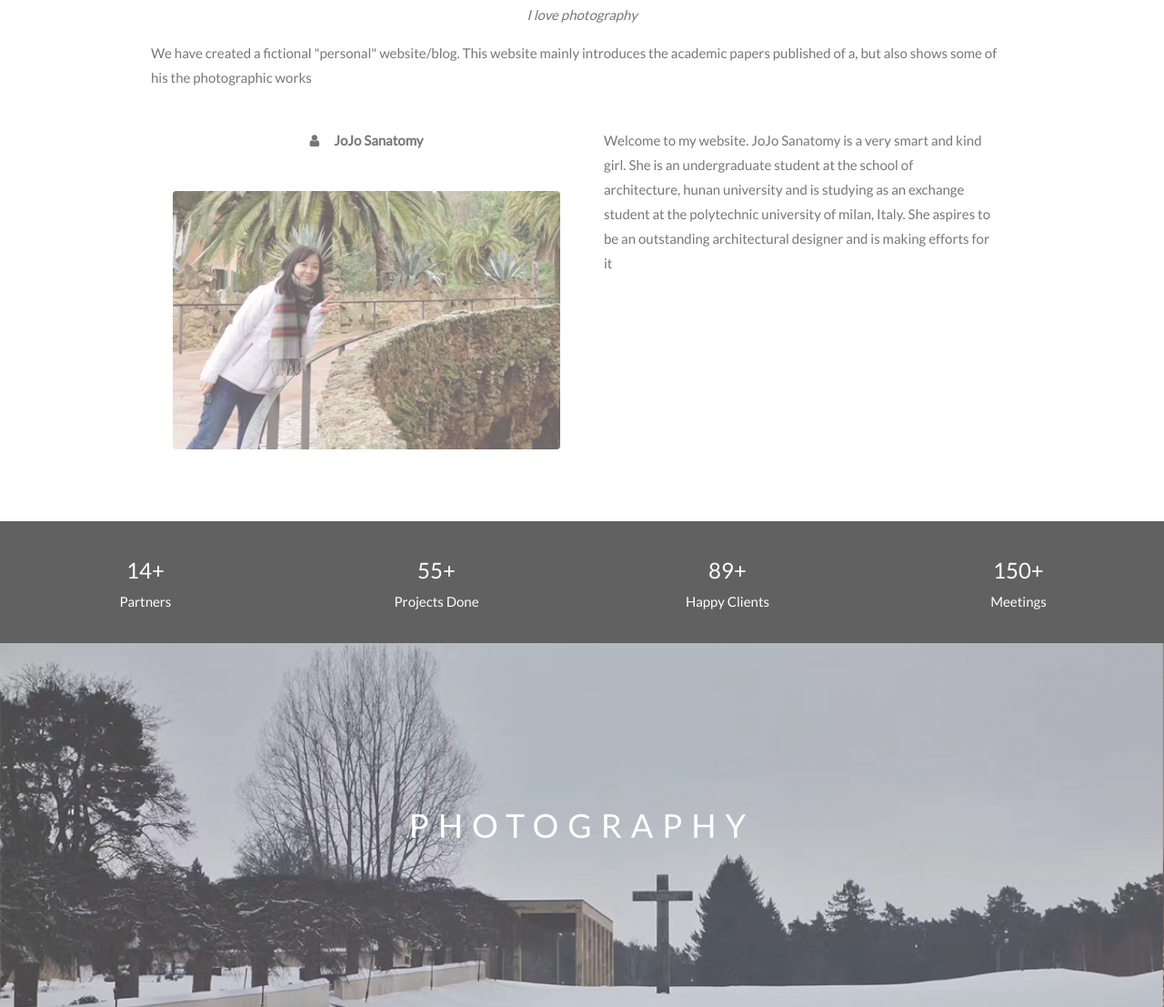
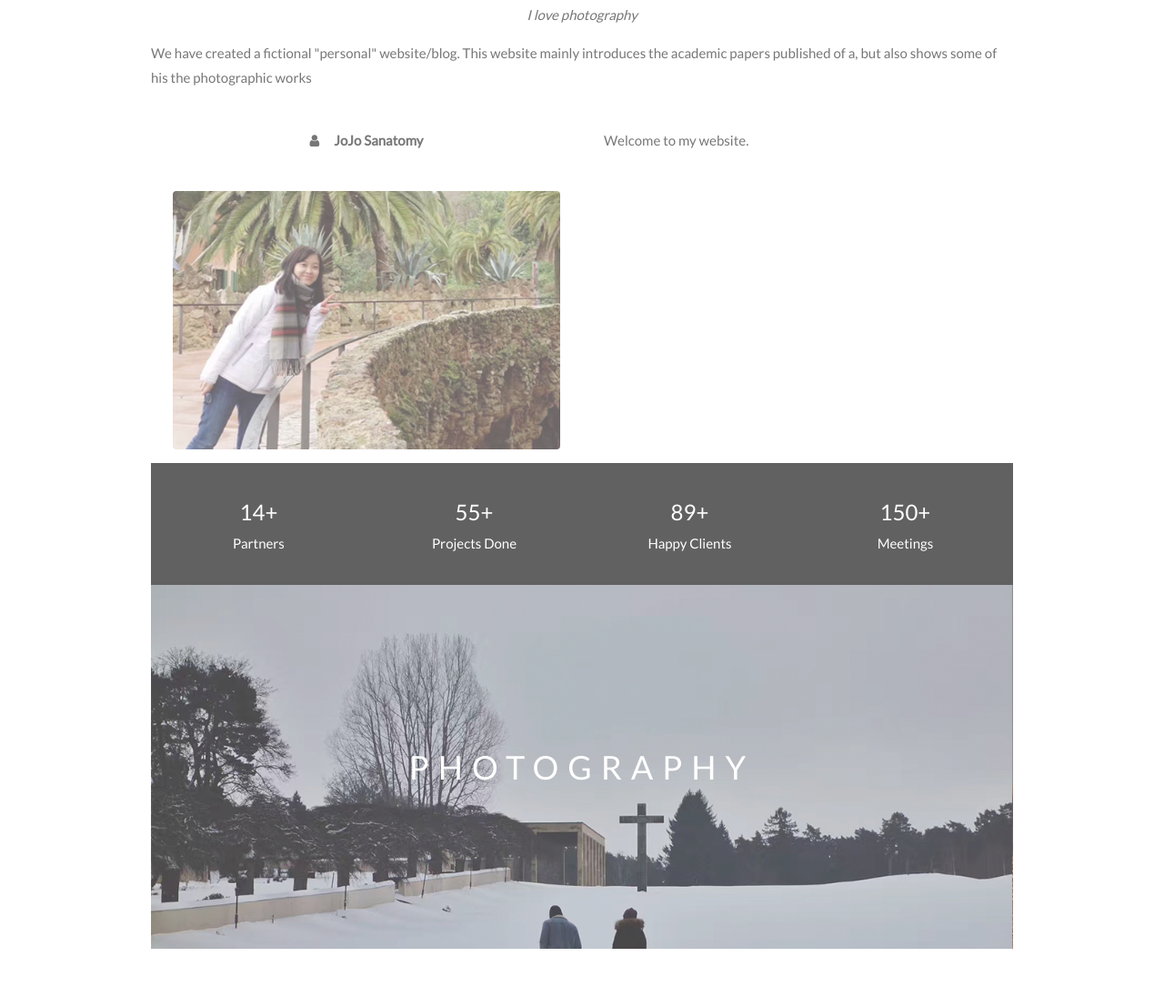
Before and after one commit to 105C/jojo, a plain HTML site: page index.html in a window 1280 px wide. Shown: the part 929-2036 px from the top of the page at 91% size. Drawn offline with Linux system fonts and the light colour scheme; some packages are replaced by stand-ins of ours.

Commit message:
Update index.html

```diff
--- a/index.html
+++ b/index.html
@@ -101,7 +101,8 @@ body, html {
 
 
     <div class="w3-col m6 w3-hide-small w3-padding-large">
-      <p>Welcome to my website. JoJo Sanatomy is a very smart and kind girl.  She is an undergraduate student at the school of architecture, hunan university and is studying as an exchange student at the polytechnic university of milan, Italy. She aspires to be an outstanding architectural designer and is making efforts for it</p>
+              <p>Welcome to my website.</p>
+       <!-- <p>Welcome to my website. JoJo Sanatomy is a very smart and kind girl.  She is an undergraduate student at the school of architecture, hunan university and is studying as an exchange student at the polytechnic university of milan, Italy. She aspires to be an outstanding architectural designer and is making efforts for it</p>
     </div>
   </div>
   <!--
```
